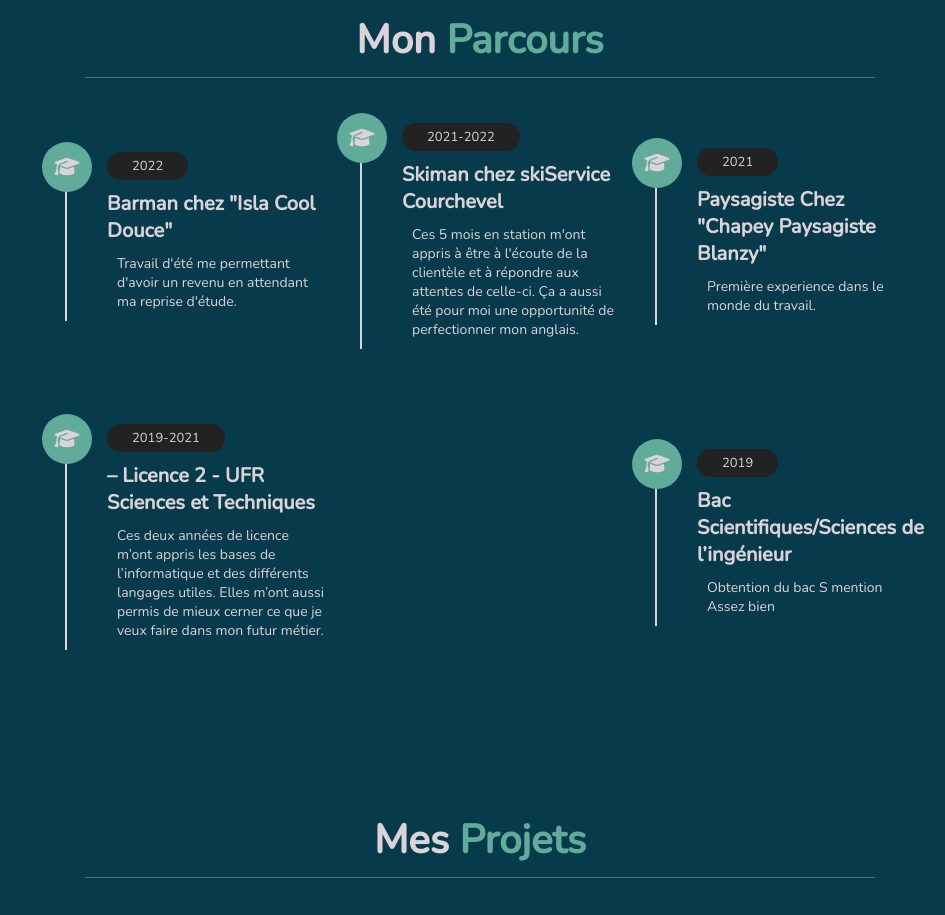
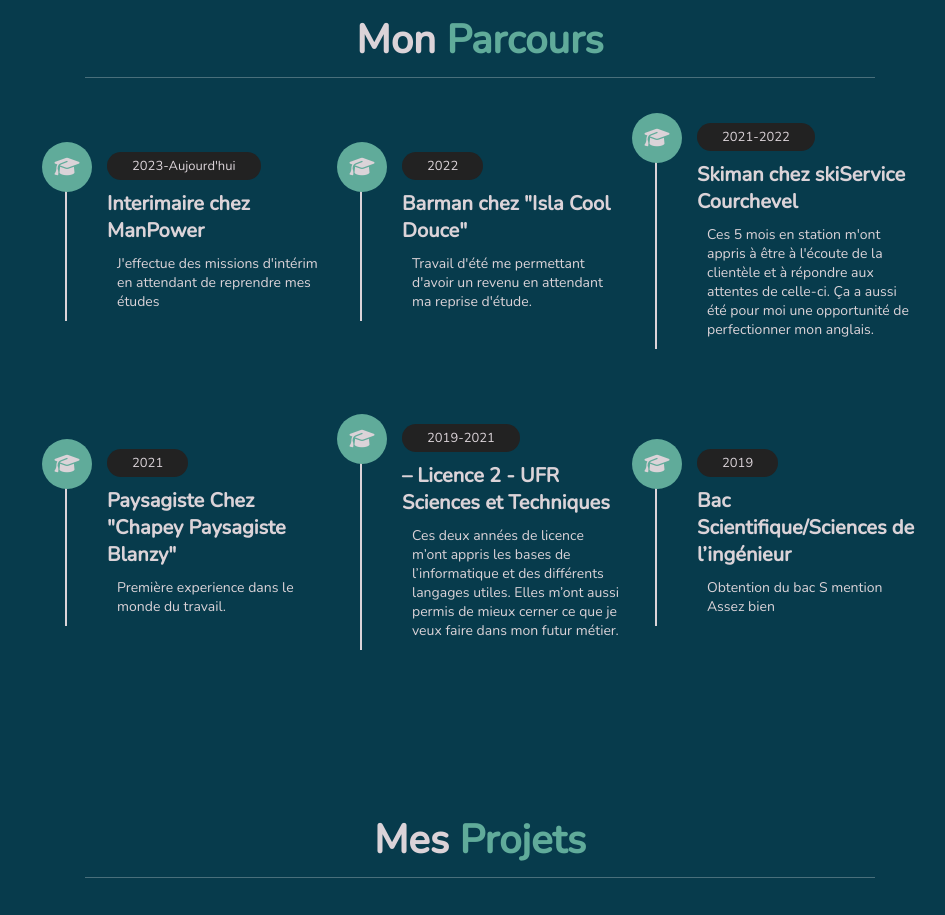
Before and after one commit to RobinLafaure/Portfolio, a plain HTML site: page index.html in a window 1280 px wide. Shown: the part 1780-2695 px from the top of the page, without its empty margins (335-1280 px from the left). Drawn offline with nearby package versions, Linux system fonts and the light colour scheme.

Commit message:
Update index.html

```diff
--- a/index.html
+++ b/index.html
@@ -117,6 +117,12 @@
         <div class="box-container">
             <div class="box" data-aos="fade-down" data-aos-delay="400">
                 <i class="fas fa-graduation-cap"></i>
+                <span>2023-Aujourd'hui</span>
+                <h3>Interimaire chez ManPower</h3>
+                <p>J'effectue des missions d'intérim en attendant de reprendre mes études</p>
+            </div>
+            <div class="box" data-aos="fade-down" data-aos-delay="400">
+                <i class="fas fa-graduation-cap"></i>
                 <span>2022</span>
                 <h3>Barman chez "Isla Cool Douce"</h3>
                 <p>Travail d'été me permettant d'avoir un revenu en attendant ma reprise d'étude.</p>
@@ -146,7 +152,7 @@
             <div class="box" data-aos="fade-up">
                 <i class="fas fa-graduation-cap"></i>
                 <span>2019</span>
-                <h3>Bac Scientifiques/Sciences de l’ingénieur</h3>
+                <h3>Bac Scientifique/Sciences de l’ingénieur</h3>
                 <p>Obtention du bac S mention Assez bien</p>
             </div>
 
```
